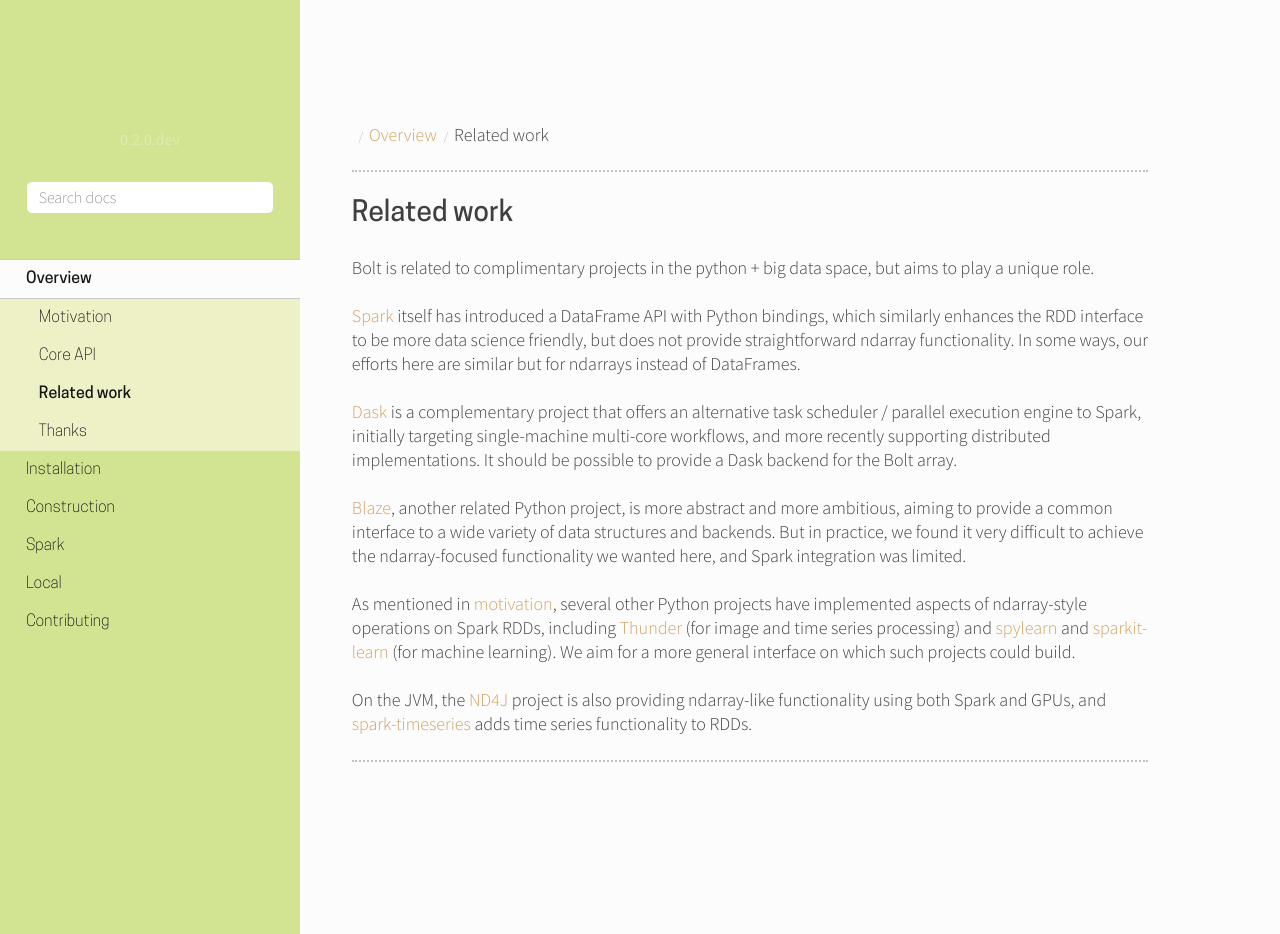
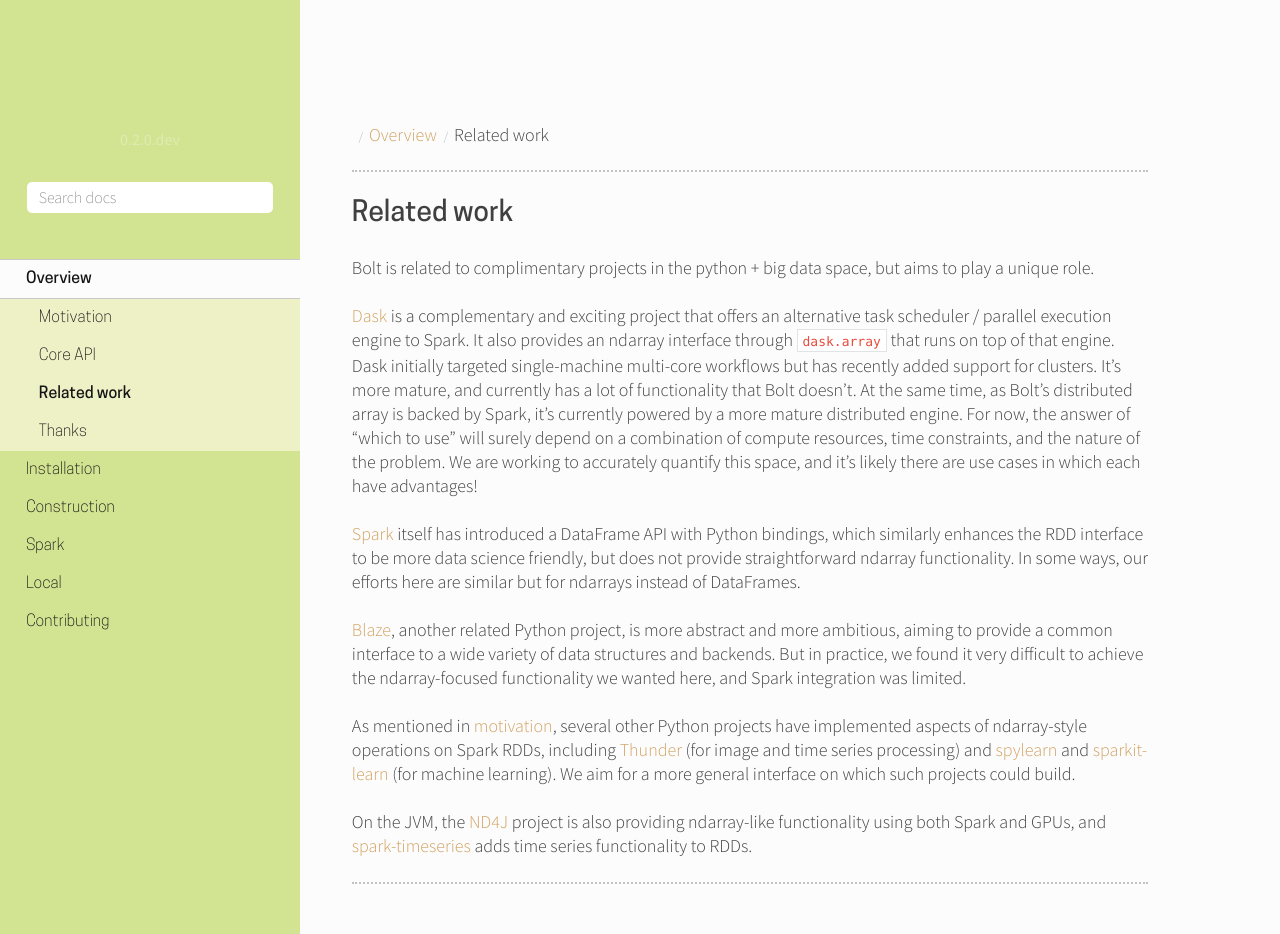
Before and after one commit to bolt-project/bolt, a Sphinx documentation site: the page built from docs/source/overview-related.rst, in a window 1280 px wide and 934 px high. Built offline with Sphinx 7.4.7 and the Read the Docs theme 2.0.0, drawn with Linux system fonts in a browser that asks for light colours; pages that are not in the unit, such as notebooks, are missing from menus.

Commit message:
Expanded discussion

```diff
--- a/docs/source/overview-related.rst
+++ b/docs/source/overview-related.rst
@@ -3,13 +3,13 @@
 
 Bolt is related to complimentary projects in the python + big data space, but aims to play a unique role.
 
+Dask_ is a complementary and exciting project that offers an alternative task scheduler / parallel execution engine to Spark. It also provides an ndarray interface through ``dask.array`` that runs on top of that engine. Dask initially targeted single-machine multi-core workflows but has recently added support for clusters. It's more mature, and currently has a lot of functionality that Bolt doesn't. At the same time, as Bolt's distributed array is backed by Spark, it's currently powered by a more mature distributed engine. For now, the answer of "which to use" will surely depend on a combination of compute resources, time constraints, and the nature of the problem. We are working to accurately quantify this space, and it's likely there are use cases in which each have advantages!
+
+.. _Dask: https://github.com/ContinuumIO/dask
+
 Spark_ itself has introduced a DataFrame API with Python bindings, which similarly enhances the RDD interface to be more data science friendly, but does not provide straightforward ndarray functionality. In some ways, our efforts here are similar but for ndarrays instead of DataFrames.
 
 .. _Spark: https://spark-project.org
-
-Dask_ is a complementary project that offers an alternative task scheduler / parallel execution engine to Spark, initially targeting single-machine multi-core workflows, and more recently supporting distributed implementations. It should be possible to provide a Dask backend for the Bolt array.
-
-.. _Dask: https://github.com/ContinuumIO/dask
 
 Blaze_, another related Python project, is more abstract and more ambitious, aiming to provide a common interface to a wide variety of data structures and backends. But in practice, we found it very difficult to achieve the ndarray-focused functionality we wanted here, and Spark integration was limited.
 
```
